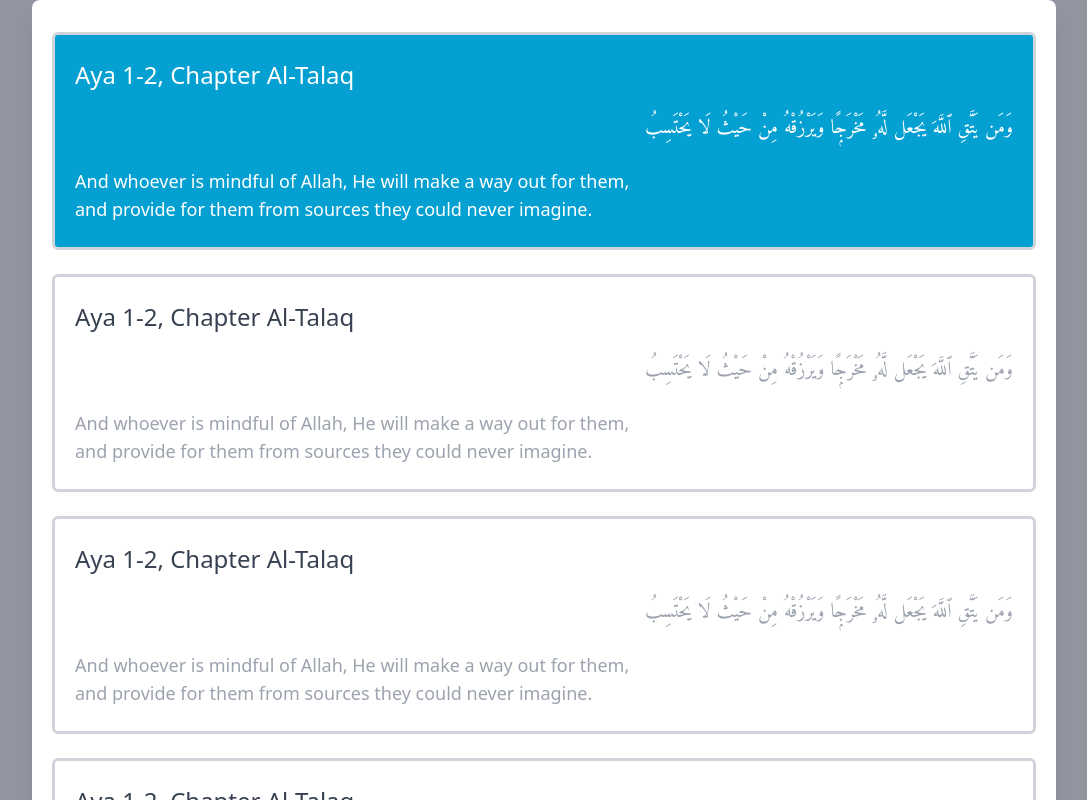
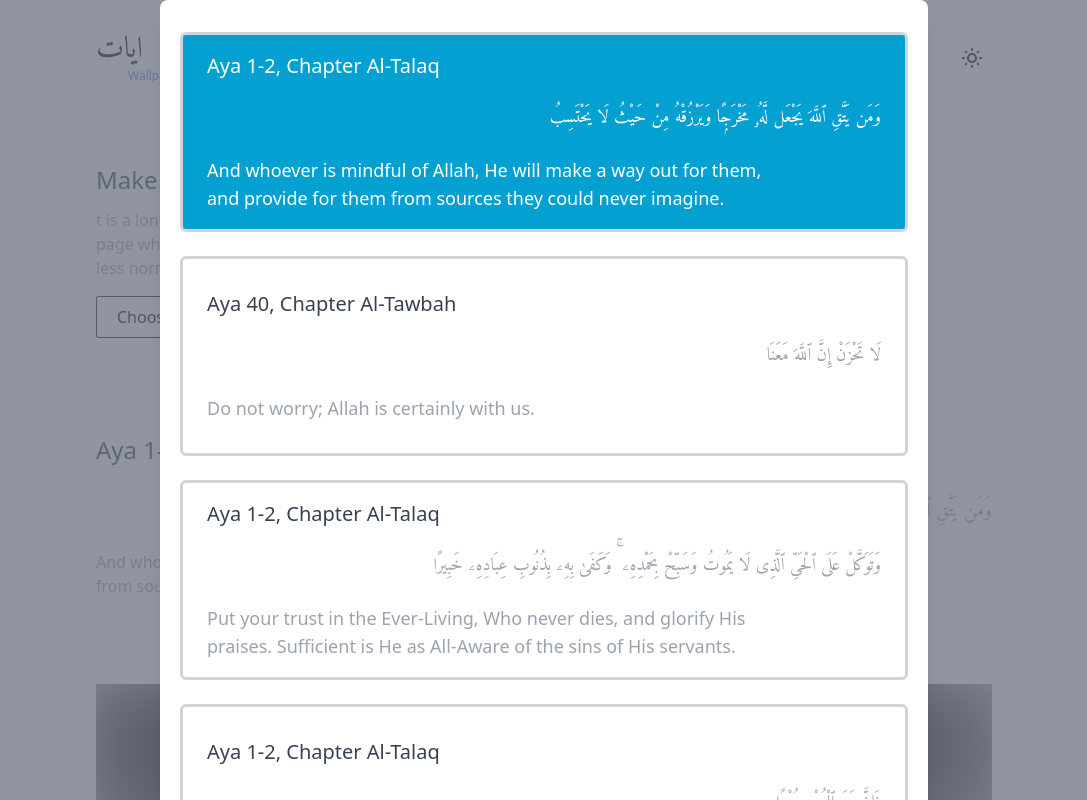
Before and after one commit to omarouhra/Ayats-Wallpapers, a Next.js app: page / in a window 1280 px wide. Both pictures are taken after a click on the button "Choose your prefered Aya 🕌". Shown: the top 800 px of the page, without its empty margins (96-1183 px from the left). Built offline with nearby package versions, Linux system fonts and the light colour scheme.

Commit message:
feat: verses array

```diff
--- a/components/Layout/VerseButton.tsx
+++ b/components/Layout/VerseButton.tsx
@@ -16,9 +16,9 @@ function VerseButton({ source, verseAr, verseEn, index, setVerse, activeVerse, c
         <button onClick={ () => {
             closeModal(false);
             setVerse(index);
-        } } className={ `space-y-6 w-full hover:shadow-2xl transition duration-200 border-[3px] border-gray-300 py-6 px-5 rounded-md text-left ${activeVerse === index && 'bg-[#04A0D1] text-white border-[#04A0D1]'}` }>
-            <h2 className={ `text-xl md:text-2xl  mb-3 font-normal ${activeVerse === index ? 'text-white' : 'text-gray-700 dark:text-gray-100'}` }>{ source }</h2>
-            <p className={ `font-amiri text-md md:text-xl ${activeVerse === index ? 'text-white' : 'text-gray-400 dark:text-gray-100'} text-right` }>{ verseAr }</p>
+        } } className={ `space-y-6 w-full hover:shadow-2xl h-[180px] md:min-h-[200px] transition duration-200 border-[3px] border-gray-300 py-4 px-6 rounded-md text-left ${activeVerse === index && 'bg-[#04A0D1] text-white border-[#04A0D1]'}` }>
+            <h2 className={ `text-lg md:text-xl  mb-3 font-normal ${activeVerse === index ? 'text-white' : 'text-gray-700 dark:text-gray-100'}` }>{ source }</h2>
+            <p className={ `font-amiri text-sm md:text-lg ${activeVerse === index ? 'text-white' : 'text-gray-400 dark:text-gray-100'} text-right` }>{ verseAr }</p>
             <p className={ `text-sm md:text-lg max-w-xl font-light ${activeVerse === index ? 'text-white' : 'text-gray-400 dark:text-gray-100'} ` }>{ verseEn }</p>
         </button>
     )
--- a/data/verses.js
+++ b/data/verses.js
@@ -7,25 +7,21 @@ const VERSES = [
       "And whoever is mindful of Allah, He will make a way out for them, and provide for them from sources they could never imagine.",
   },
   {
-    source: "Aya 1-2, Chapter Al-Talaq",
-    verseAr:
-      "وَمَن يَتَّقِ ٱللَّهَ يَجْعَل لَّهُۥ مَخْرَجًۭا وَيَرْزُقْهُ مِنْ حَيْثُ لَا يَحْتَسِبُ",
-    verseEn:
-      "And whoever is mindful of Allah, He will make a way out for them, and provide for them from sources they could never imagine.",
+    source: "Aya 40, Chapter Al-Tawbah",
+    verseAr: "لَا تَحْزَنْ إِنَّ ٱللَّهَ مَعَنَا",
+    verseEn: "Do not worry; Allah is certainly with us.",
   },
   {
     source: "Aya 1-2, Chapter Al-Talaq",
     verseAr:
-      "وَمَن يَتَّقِ ٱللَّهَ يَجْعَل لَّهُۥ مَخْرَجًۭا وَيَرْزُقْهُ مِنْ حَيْثُ لَا يَحْتَسِبُ",
+      "وَتَوَكَّلْ عَلَى ٱلْحَىِّ ٱلَّذِى لَا يَمُوتُ وَسَبِّحْ بِحَمْدِهِۦ ۚ وَكَفَىٰ بِهِۦ بِذُنُوبِ عِبَادِهِۦ خَبِيرًا",
     verseEn:
-      "And whoever is mindful of Allah, He will make a way out for them, and provide for them from sources they could never imagine.",
+      "Put your trust in the Ever-Living, Who never dies, and glorify His praises. Sufficient is He as All-Aware of the sins of His servants.",
   },
   {
     source: "Aya 1-2, Chapter Al-Talaq",
-    verseAr:
-      "وَمَن يَتَّقِ ٱللَّهَ يَجْعَل لَّهُۥ مَخْرَجًۭا وَيَرْزُقْهُ مِنْ حَيْثُ لَا يَحْتَسِبُ",
-    verseEn:
-      "And whoever is mindful of Allah, He will make a way out for them, and provide for them from sources they could never imagine.",
+    verseAr: "فَإِنَّ مَعَ ٱلْعُسْرِ يُسْرًا",
+    verseEn: "So, surely with hardship comes ease.",
   },
 ];
 
--- a/pages/index.tsx
+++ b/pages/index.tsx
@@ -23,7 +23,7 @@ const Home = () => {
         <link rel='icon' href='/favicon.ico' />
       </Head>
       <Modal showModal={ showModal } setShowModal={ setShowModal }>
-        <div className='inline-block w-full  space-y-6 max-w-5xl py-8 px-5 overflow-hidden text-center align-middle transition-all bg-white dark:bg-black shadow-xl rounded-lg'>
+        <div className='inline-block w-full  space-y-6 max-w-3xl py-8 px-5 overflow-hidden text-center align-middle transition-all bg-white dark:bg-black shadow-xl rounded-lg'>
 
           { VERSES.map(({ source, verseAr, verseEn }, index) => (
             <VerseButton
@@ -51,11 +51,11 @@ const Home = () => {
           </button>
         </section>
 
-        <section className="py-12">
-          <Title title="Aya 1-2, Chapter Al-Talaq" />
+        <section className="pt-12 h-[200px] md:h-[250px] ">
+          <Title title={ VERSES[activeVerse].source } />
           <div className="space-y-6 mt-8">
-            <p className="font-amiri text-md md:text-xl text-gray-400 dark:text-gray-100 text-right">وَمَن يَتَّقِ ٱللَّهَ يَجْعَل لَّهُۥ مَخْرَجًۭا وَيَرْزُقْهُ مِنْ حَيْثُ لَا يَحْتَسِبُ</p>
-            <Text text="And whoever is mindful of Allah, He will make a way out for them, and provide for them from sources they could never imagine." />
+            <p className="font-amiri text-md md:text-xl text-gray-400 dark:text-gray-100 text-right">{ VERSES[activeVerse].verseAr }</p>
+            <Text text={ VERSES[activeVerse].verseEn } />
           </div>
         </section>
 
```
